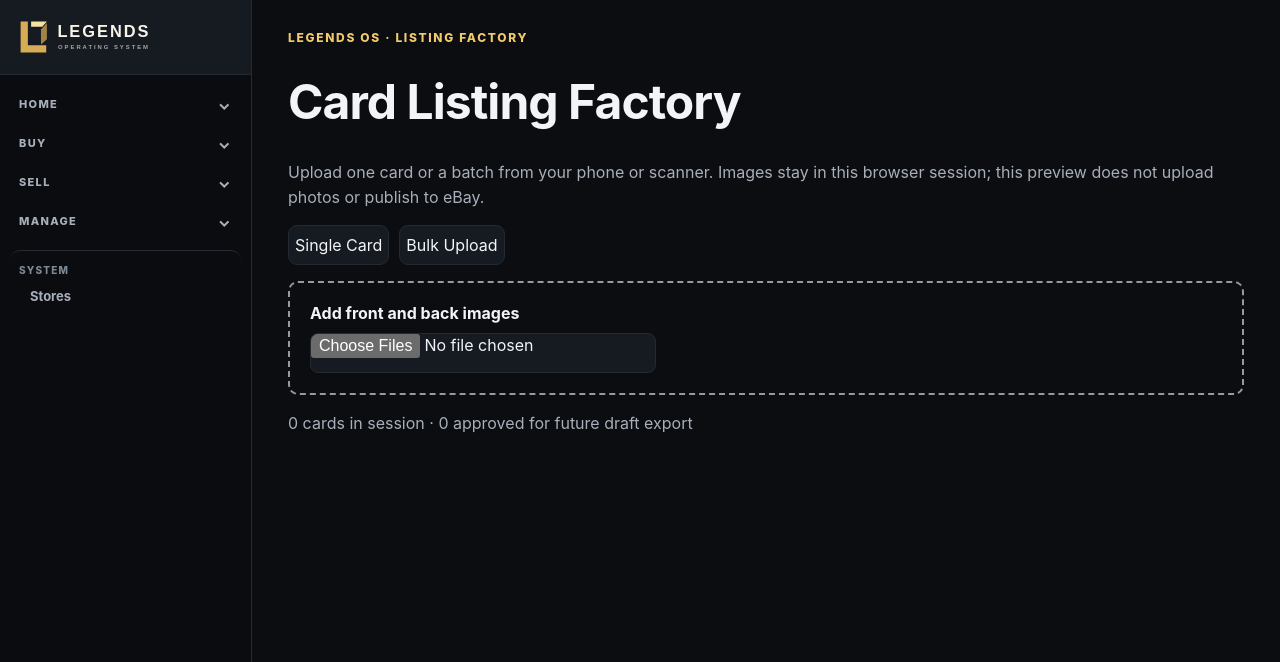
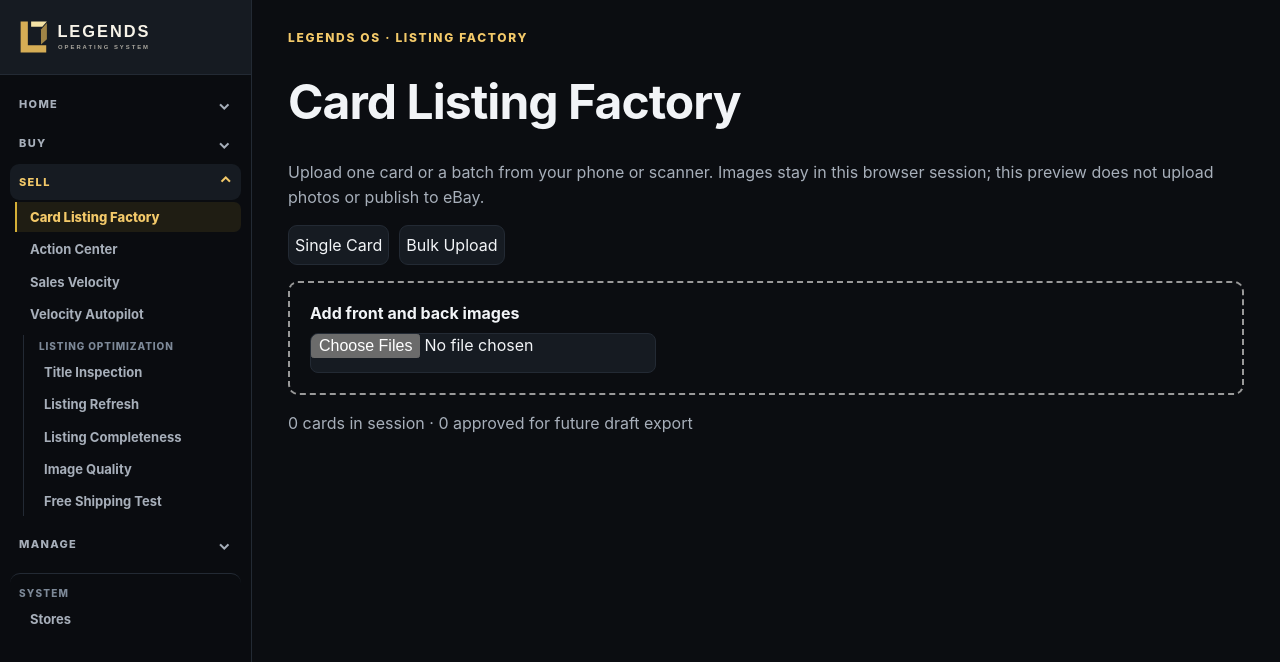
Before and after one commit to joshadlesperger-collab/legends-os, a Next.js app: page /card-listing-factory in a window 1280 px wide. Shown: the top 662 px of the page. Built offline with nearby package versions, Linux system fonts and the light colour scheme.

Commit message:
feat: link Card Listing Factory in Sell navigation

```diff
--- a/components/AppNav.tsx
+++ b/components/AppNav.tsx
@@ -22,6 +22,7 @@
     { href: "/comp-validation", label: "Comp Validation" },
   ] },
   { label: "Sell", items: [
+    { href: "/card-listing-factory", label: "Card Listing Factory" },
     { href: "/inventory-actions", label: "Action Center" },
     { href: "/seller-opportunities/sales-velocity", label: "Sales Velocity" },
     { href: "/sales-velocity-autopilot", label: "Velocity Autopilot" },
```
